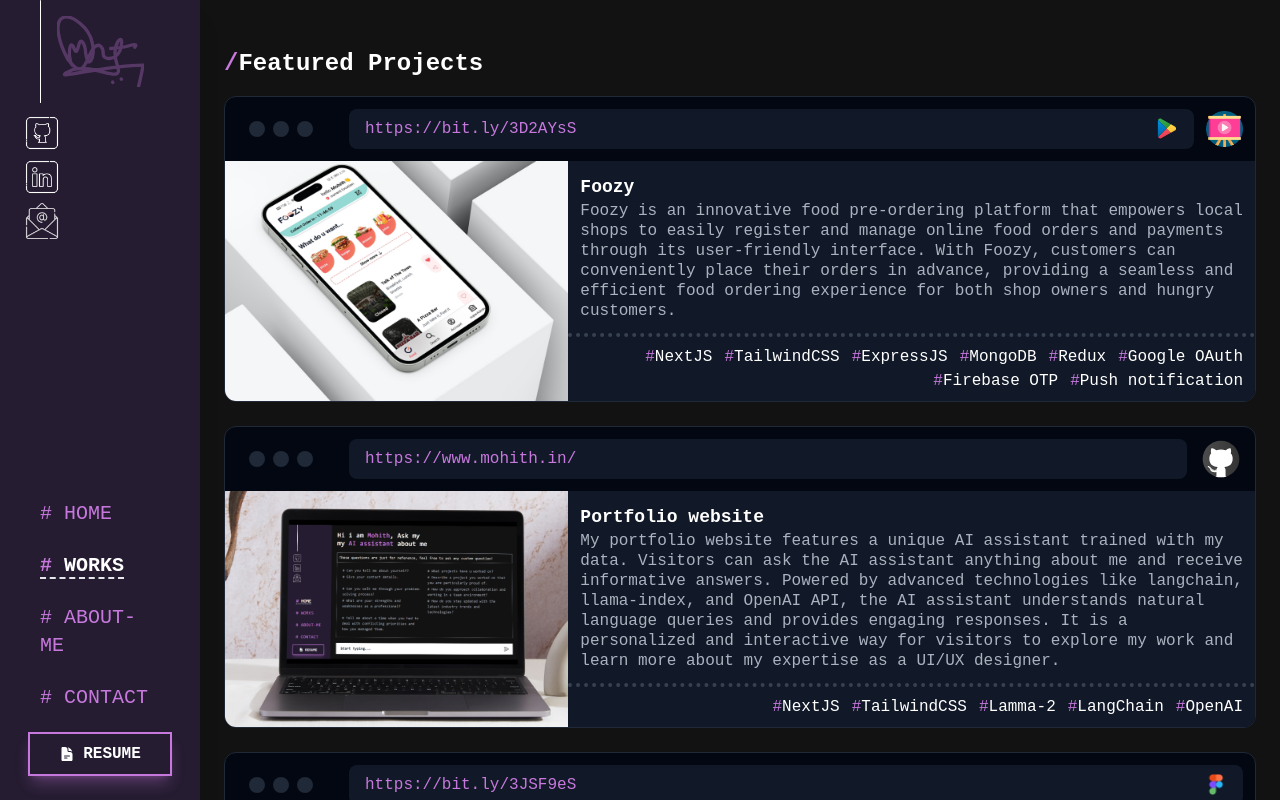
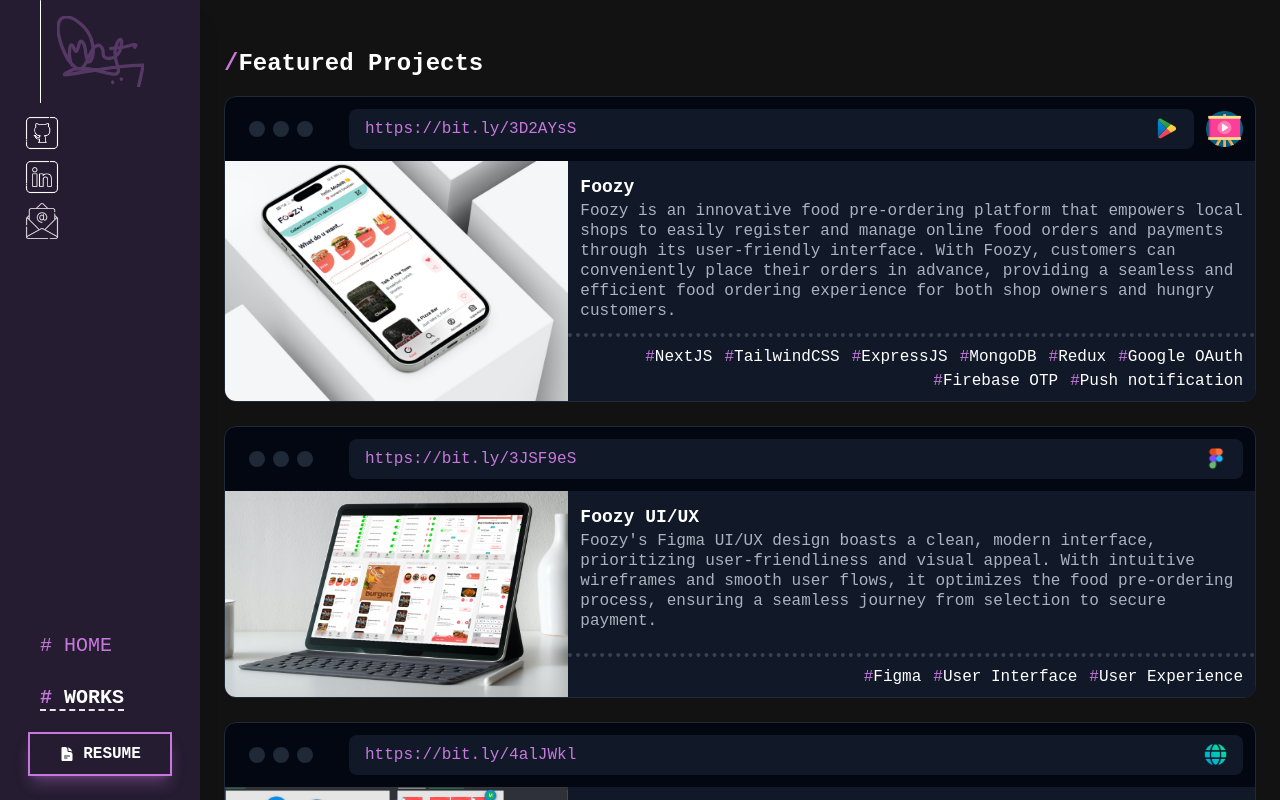
Before and after one commit to Mohith-Kumar28/my_portfolio, a Next.js app: page /works in a window 1280 px wide. Built offline with nearby package versions, Linux system fonts and the light colour scheme.

Commit message:
commented ai chatbot and did few design rewamps

```diff
--- a/components/layout/SideBar.jsx
+++ b/components/layout/SideBar.jsx
@@ -1,60 +1,63 @@
-import { Fragment, useEffect, useState } from 'react'
-import { Disclosure, Transition } from '@headlessui/react'
-import { XMarkIcon,DocumentTextIcon,ArrowLeftIcon, ArrowRightIcon,ChevronRightIcon,ChevronLeftIcon } from '@heroicons/react/24/solid'
-import Link from 'next/link'
-import { useRouter } from 'next/router'
-import Image from 'next/image'
-import SignPath from '../anim/SignPath'
+import { Fragment, useEffect, useState } from "react";
+import { Disclosure, Transition } from "@headlessui/react";
+import {
+  XMarkIcon,
+  DocumentTextIcon,
+  ArrowLeftIcon,
+  ArrowRightIcon,
+  ChevronRightIcon,
+  ChevronLeftIcon,
+} from "@heroicons/react/24/solid";
+import Link from "next/link";
+import { useRouter } from "next/router";
+import Image from "next/image";
+import SignPath from "../anim/SignPath";
 
 export default function SideBar() {
-  const [open, setOpen] = useState(false)
+  const [open, setOpen] = useState(false);
 
-  const router=useRouter()
+  const router = useRouter();
 
-  const menuItems=[
+  const menuItems = [
     {
-        name:'HOME',
-        href:'/',
-        isActive:false
+      name: "HOME",
+      href: "/",
+      isActive: false,
     },
     {
-        name:'WORKS',
-        href:'/works',
-        isActive:false
+      name: "WORKS",
+      href: "/works",
+      isActive: false,
     },
-    {
-        name:'ABOUT-ME',
-        href:'/about',
-        isActive:false
-    },
-    {
-        name:'CONTACT',
-        href:'/about#contact',
-        isActive:false
-    },
-  ]
-  const [menu, setMenu] = useState(menuItems)
+    // {
+    //   name: "AI-BOT",
+    //   href: "/chatWithMyAi",
+    //   isActive: false,
+    // },
+    // {
+    //   name: "CONTACT",
+    //   href: "/about#contact",
+    //   isActive: false,
+    // },
+  ];
+  const [menu, setMenu] = useState(menuItems);
 
   useEffect(() => {
-    const newMenu=   menu.map((m)=>{
+    const newMenu = menu.map((m) => {
       // console.log(router.)
 
-      if(router.pathname==m.href){
-        m.isActive=true
-     return m
+      if (router.pathname == m.href) {
+        m.isActive = true;
+        return m;
       }
-      return m
-    }
-    )
-  setMenu(newMenu)
-
-  }, [router])
+      return m;
+    });
+    setMenu(newMenu);
+  }, [router]);
 
   return (
     // <Transition.Root show={open} as={Fragment}>
-      <div >
-
-
+    <div>
       <div className="pointer-events-none h-screen   flex ">
         {/* <Transition.Child
                 as={Fragment}
@@ -65,59 +68,113 @@ export default function SideBar() {
                 leaveFrom="translate-y-0"
                 leaveTo="translate-y-full"
               > */}
-                <div className={`pointer-events-auto   h-full   ${open?'w-48 absolute z-50':'w-16 '} md:relative md:w-[200px] `}>
-
-
+        <div
+          className={`pointer-events-auto   h-full   ${
+            open ? "w-48 absolute z-50" : "w-16 "
+          } md:relative md:w-[200px] `}
+        >
           <div className="flex  h-full flex-col  bg-pri-purple-dark py-6 pt-0 px-4 shadow-xl ">
-                    <div className='justify-between flex-grow flex flex-col'>
+            <div className="justify-between flex-grow flex flex-col">
               <div className="px-4 sm:px-6 flex flex-col h-32">
                 <div className="flex h-full">
-                  <div className='w-[2px]  rounded-full  flex bg-white'></div>
-                  <div className='hidden opacity-30 md:block pl-4 pr-4 py-4  '>
-                  <SignPath strokeWidth={20}/>
+                  <div className="w-[2px]  rounded-full  flex bg-white"></div>
+                  <div className="hidden opacity-30 md:block pl-4 pr-4 py-4  ">
+                    <SignPath strokeWidth={20} />
                   </div>
                 </div>
-                  <div className='w-9 flex flex-col gap-2 -ml-4 mt-3'>
-                  <Link target='_blank' className='hover:bg-pri-purple rounded-lg   my-auto ml-auto' href={'https://bit.ly/3Ylzsw7'}>
-    <Image  alt='icon' width={1000} height={1000} src={'/assets/icons/outline/github.png'}/>
+                <div className="w-9 flex flex-col gap-2 -ml-4 mt-3">
+                  <Link
+                    target="_blank"
+                    className="hover:bg-pri-purple rounded-lg   my-auto ml-auto"
+                    href={"https://bit.ly/3Ylzsw7"}
+                  >
+                    <Image
+                      alt="icon"
+                      width={1000}
+                      height={1000}
+                      src={"/assets/icons/outline/github.png"}
+                    />
                   </Link>
-                  <Link target='_blank' className='hover:bg-pri-purple rounded-lg my-auto ml-auto' href={'https://bit.ly/3Yj6jBy'}>
-    <Image  alt='icon' width={1000} height={1000} src={'/assets/icons/outline/linkedin.png'}/>
+                  <Link
+                    target="_blank"
+                    className="hover:bg-pri-purple rounded-lg my-auto ml-auto"
+                    href={"https://bit.ly/3Yj6jBy"}
+                  >
+                    <Image
+                      alt="icon"
+                      width={1000}
+                      height={1000}
+                      src={"/assets/icons/outline/linkedin.png"}
+                    />
                   </Link>
-                  <Link target='_blank' className='hover:bg-pri-purple rounded-lg my-auto ml-auto ' href={'mailto:mohithkumar808@gmail.com'}>
-    <Image className='opacity-80'  alt='icon' width={1000} height={1000} src={'/assets/icons/outline/email.png'}/>
+                  <Link
+                    target="_blank"
+                    className="hover:bg-pri-purple rounded-lg my-auto ml-auto "
+                    href={"mailto:mohithkumar808@gmail.com"}
+                  >
+                    <Image
+                      className="opacity-80"
+                      alt="icon"
+                      width={1000}
+                      height={1000}
+                      src={"/assets/icons/outline/email.png"}
+                    />
                   </Link>
 
-
-    <div onClick={()=>setOpen(!open)} className='md:hidden justify-center mt-6 flex cursor-pointer relative'>
-  {open?(
+                  <div
+                    onClick={() => setOpen(!open)}
+                    className="md:hidden justify-center mt-6 flex cursor-pointer relative"
+                  >
+                    {open ? (
                       //  <ChevronLeftIcon  className='w-12  rounded-full bg-white text-pri-black p-1'/>
-    <button className='h-11 w-11  aspect-square rounded-full text-4xl bg-white text-pri-black font-extrabold '><span className='absolute top-0 left-2'> &lt;</span></button>
-  ):(
+                      <button className="h-11 w-11  aspect-square rounded-full text-4xl bg-white text-pri-black font-extrabold ">
+                        <span className="absolute top-0 left-2"> &lt;</span>
+                      </button>
+                    ) : (
                       // <ArrowRightIcon className='w-12 rounded-full bg-white text-pri-black p-1'/>
-  <button className='h-11 w-11  aspect-square rounded-full text-4xl bg-white text-pri-black font-extrabold '><span className='absolute top-0 left-2'> &gt;</span></button>
+                      <button className="h-11 w-11  aspect-square rounded-full text-4xl bg-white text-pri-black font-extrabold ">
+                        <span className="absolute top-0 left-2"> &gt;</span>
+                      </button>
                     )}
                   </div>
                 </div>
               </div>
-                   <div className={`${open?'':'hidden'} md:flex text-xl mt-6 flex flex-col gap-y-6 px-4 sm:px-6`}>
-
-                        {menu.map((i)=>(
+              <div
+                className={`${
+                  open ? "" : "hidden"
+                } md:flex text-xl mt-6 flex flex-col gap-y-6 px-4 sm:px-6`}
+              >
+                {menu.map((i) => (
                   <Link key={i.name} href={i.href}>
-                            <div  className={` text-pri-purple cursor-pointer hover:text-white ${i.isActive?'text-white border-b-2 inline border-dashed font-bold':''}`}><span className='text-pri-purple'># </span>{i.name}</div>
-                            </Link>   ))}
+                    <div
+                      className={` text-pri-purple cursor-pointer hover:text-white ${
+                        i.isActive
+                          ? "text-white border-b-2 inline border-dashed font-bold"
+                          : ""
+                      }`}
+                    >
+                      <span className="text-pri-purple"># </span>
+                      {i.name}
+                    </div>
+                  </Link>
+                ))}
               </div>
             </div>
-                   <Link target='_blank' href={'/assets/resume.pdf'} className={`${open?'w-full':'hidden'} md:block md:w-full `}>                  <div className='border-pri-purple text-center  border-2 mx-3 mt-5 py-2 hover:bg-white hover:text-pri-purple font-bold flex justify-center gap-2 text-pri-white shadow-lg shadow-pri-purple/30' ><DocumentTextIcon className='w-4'/> RESUME</div>
+            <Link
+              target="_blank"
+              href={"/assets/resume.pdf"}
+              className={`${open ? "w-full" : "hidden"} md:block md:w-full `}
+            >
+              {" "}
+              <div className="border-pri-purple text-center  border-2 mx-3 mt-5 py-2 hover:bg-white hover:text-pri-purple font-bold flex justify-center gap-2 text-pri-white shadow-lg shadow-pri-purple/30">
+                <DocumentTextIcon className="w-4" /> RESUME
+              </div>
             </Link>
-
-
           </div>
         </div>
         {/* </Transition.Child> */}
       </div>
-
     </div>
     // </Transition.Root>
-  )
+  );
 }
--- a/components/works/Works.jsx
+++ b/components/works/Works.jsx
@@ -1,173 +1,219 @@
-import React from 'react'
-import FeaturedCard from './FeaturedCard'
-import MiniProjectCard from './MiniProjectCard'
+import React from "react";
+import FeaturedCard from "./FeaturedCard";
+import MiniProjectCard from "./MiniProjectCard";
 
 const Works = () => {
-    const projects=[
+  const projects = [
     {
-            img:'/assets/works/1.png',
-            name:'Foozy',
-            description:'Foozy is an innovative food pre-ordering platform that empowers local shops to easily register and manage online food orders and payments through its user-friendly interface. With Foozy, customers can conveniently place their orders in advance, providing a seamless and efficient food ordering experience for both shop owners and hungry customers.',
-            live_link:'https://bit.ly/3D2AYsS',
-            github_link:'',
-            presentation_link:'https://bit.ly/3NLoNWo',
-            skills:['NextJS','TailwindCSS','ExpressJS','MongoDB',"Redux","Google OAuth","Firebase OTP","Push notification"],
-            live_icon:'/assets/icons/playStoreIcon.svg'
+      img: "/assets/works/1.png",
+      name: "Foozy",
+      description:
+        "Foozy is an innovative food pre-ordering platform that empowers local shops to easily register and manage online food orders and payments through its user-friendly interface. With Foozy, customers can conveniently place their orders in advance, providing a seamless and efficient food ordering experience for both shop owners and hungry customers.",
+      live_link: "https://bit.ly/3D2AYsS",
+      github_link: "",
+      presentation_link: "https://bit.ly/3NLoNWo",
+      skills: [
+        "NextJS",
+        "TailwindCSS",
+        "ExpressJS",
+        "MongoDB",
+        "Redux",
+        "Google OAuth",
+        "Firebase OTP",
+        "Push notification",
+      ],
+      live_icon: "/assets/icons/playStoreIcon.svg",
     },
     {
-            img:'/assets/works/3.png',
-            name:'Portfolio website',
-            description:"My portfolio website features a unique AI assistant trained with my data. Visitors can ask the AI assistant anything about me and receive informative answers. Powered by advanced technologies like langchain, llama-index, and OpenAI API, the AI assistant understands natural language queries and provides engaging responses. It is a personalized and interactive way for visitors to explore my work and learn more about my expertise as a UI/UX designer.",
-            live_link:'https://www.mohith.in/',
-            github_link:'https://github.com/Mohith-Kumar28/my_portfolio',
-            skills:["NextJS","TailwindCSS","Lamma-2","LangChain","OpenAI"],
-            live_icon:''
+      img: "/assets/works/2.png",
+      name: "Foozy UI/UX",
+      description:
+        "Foozy's Figma UI/UX design boasts a clean, modern interface, prioritizing user-friendliness and visual appeal. With intuitive wireframes and smooth user flows, it optimizes the food pre-ordering process, ensuring a seamless journey from selection to secure payment.",
+      live_link: "https://bit.ly/3JSF9eS",
+      github_link: "",
+      skills: ["Figma", "User Interface", "User Experience"],
+      live_icon: "/assets/icons/figmaIcon.png",
     },
     {
-            img:'/assets/works/2.png',
-            name:'Foozy UI/UX',
-            description:"Foozy's Figma UI/UX design boasts a clean, modern interface, prioritizing user-friendliness and visual appeal. With intuitive wireframes and smooth user flows, it optimizes the food pre-ordering process, ensuring a seamless journey from selection to secure payment.",
-            live_link:'https://bit.ly/3JSF9eS',
-            github_link:'',
-            skills:['Figma','User Interface','User Experience'],
-            live_icon:'/assets/icons/figmaIcon.png'
+      img: "/assets/works/5.png",
+      name: "Arena UI/UX",
+      description:
+        "This freelance project was developed using Figma to create a minimum viable product mobile design for a cricket betting application. The client's requirements emphasized a clean user interface (UI) with high interactivity.",
+      live_link: "https://bit.ly/4alJWkl",
+      github_link: "",
+      skills: ["Figma", "User Interface", "User Experience"],
+      live_icon: "/assets/icons/webIcon.png",
+    },
+    // {
+    //   img: "/assets/works/3.png",
+    //   name: "Portfolio website",
+    //   description:
+    //     "My portfolio website features a unique AI assistant trained with my data. Visitors can ask the AI assistant anything about me and receive informative answers. Powered by advanced technologies like langchain, llama-index, and OpenAI API, the AI assistant understands natural language queries and provides engaging responses. It is a personalized and interactive way for visitors to explore my work and learn more about my expertise as a UI/UX designer.",
+    //   live_link: "https://www.mohith.in/",
+    //   github_link: "https://github.com/Mohith-Kumar28/my_portfolio",
+    //   skills: ["NextJS", "TailwindCSS", "Lamma-2", "LangChain", "OpenAI"],
+    //   live_icon: "",
+    // },
+    {
+      img: "/assets/works/6.png",
+      name: "United 270 company landing page",
+      description:
+        "Despite encountering significant challenges, including a demanding and unreasonable client, I successfully completed this project according to their exact specifications. Regrettably, the resulting website suffered from poor design and slow loading times, reflecting the client's misguided direction. However, this experience served as a valuable lesson in patience, adaptability, and professionalism in navigating difficult client interactions.",
+      live_link: "https://bit.ly/3TsYwiB",
+      github_link: "https://github.com/Mohith-Kumar28/united270",
+      skills: ["Controlling frustration 🥲", "NextJS", "TailwindCSS", "GSAP"],
+      live_icon: "",
+    },
+    {
+      img: "/assets/works/4.png",
+      name: "WhatTo website",
+      description:
+        "My debut web project built with Django and authentication. It offers users a platform to explore top recommended YouTube videos and share personal favorites. While not production-ready, it marks my initial leap into web development, boosting my confidence and igniting my passion for learning new technologies.",
+      live_link: "https://bit.ly/3q8fojV",
+      github_link: "https://github.com/Mohith-Kumar28/whatto",
+      skills: ["Django", "Web Development", "Python"],
+      live_icon: "/assets/icons/webIcon.png",
+    },
+  ];
+  const miniProjects = [
+    {
+      img: "",
+      name: "ST.Augustine hospital landing page",
+      description: "",
+      live_link: "https://bit.ly/3IPaCgX",
+      github_link:
+        "https://github.com/Mohith-Kumar28/saint_augustine_hospital_website",
+      skills: ["NextJS", "TailwindCSS"],
+      live_icon: "",
     },
 
     {
-            img:'/assets/works/4.png',
-            name:'WhatTo website',
-            description:"My debut real-world website developed during my web development journey. Never feel bored again as you explore an array of top recommended videos or share your personal favorites on YouTube. With Django and authentication, this project marks my first step into the world of web development, and I'm excited to continue honing my skills.",
-            live_link:'https://bit.ly/3q8fojV',
-            github_link:'https://github.com/Mohith-Kumar28/whatto',
-            skills:['Django','Web Development','Python'],
-            live_icon:'/assets/icons/webIcon.png'
-        },
-
-    ]
-    const miniProjects=[
-
-        {
-            img:'',
-            name:'Portfolio UI/UX',
-            description:'',
-            live_link:'https://bit.ly/3OF24Nz',
-            github_link:'',
-            skills:['Figma','User Interface','User Experience'],
-            live_icon:''
+      img: "",
+      name: "Portfolio Website",
+      description: "",
+      live_link: "https://www.mohith.in/",
+      github_link: "https://github.com/Mohith-Kumar28/my_portfolio",
+      skills: ["NextJS", "TailwindCSS", "Lamma-2", "LangChain", "OpenAI API"],
+      live_icon: "",
     },
     {
-            img:'',
-            name:'Globe Quest',
-            description:'',
-            live_link:'https://bit.ly/43U9DEz',
-            github_link:'https://github.com/Mohith-Kumar28/mapup_assignment',
-            skills:["NextJS","TailwindCSS","Google Maps","Redux"],
-            live_icon:''
+      img: "",
+      name: "Portfolio UI/UX",
+      description: "",
+      live_link: "https://bit.ly/3OF24Nz",
+      github_link: "",
+      skills: ["Figma", "User Interface", "User Experience"],
+      live_icon: "",
     },
     {
-            img:'',
-            name:'Oakley',
-            description:'',
-            live_link:'https://bit.ly/3XK4ld7',
-            github_link:'https://github.com/Mohith-Kumar28/Realestate-project',
-            skills:["NextJS","TailwindCSS"],
-            live_icon:''
+      img: "",
+      name: "Globe Quest",
+      description: "",
+      live_link: "https://bit.ly/43U9DEz",
+      github_link: "https://github.com/Mohith-Kumar28/mapup_assignment",
+      skills: ["NextJS", "TailwindCSS", "Google Maps", "Redux"],
+      live_icon: "",
     },
     {
-            img:'',
-            name:'SpaceXplorer',
-            description:'',
-            live_link:'https://bit.ly/3Ohdvuv',
-            github_link:'https://github.com/Mohith-Kumar28/spacex_visualization',
-            skills:["NextJS","Redux"],
-            live_icon:''
+      img: "",
+      name: "Oakley",
+      description: "",
+      live_link: "https://bit.ly/3XK4ld7",
+      github_link: "https://github.com/Mohith-Kumar28/Realestate-project",
+      skills: ["NextJS", "TailwindCSS"],
+      live_icon: "",
     },
     {
-            img:'',
-            name:'TouchSky',
-            description:'',
-            live_link:'https://bit.ly/43eZIZS',
-            github_link:'https://github.com/Mohith-Kumar28/jobs_website',
-            skills:["NextJS","TailwindCSS"],
-            live_icon:''
+      img: "",
+      name: "SpaceXplorer",
+      description: "",
+      live_link: "https://bit.ly/3Ohdvuv",
+      github_link: "https://github.com/Mohith-Kumar28/spacex_visualization",
+      skills: ["NextJS", "Redux"],
+      live_icon: "",
     },
     {
-            img:'',
-            name:'Boujee',
-            description:'',
-            live_link:'https://bit.ly/3ri9zAT',
-            github_link:'https://github.com/Mohith-Kumar28/data_website',
-            skills:["NextJS","TailwindCSS"],
-            live_icon:''
+      img: "",
+      name: "TouchSky",
+      description: "",
+      live_link: "https://bit.ly/43eZIZS",
+      github_link: "https://github.com/Mohith-Kumar28/jobs_website",
+      skills: ["NextJS", "TailwindCSS"],
+      live_icon: "",
     },
     {
-            img:'',
-            name:'Mystic Beauty',
-            description:'',
-            live_link:'https://bit.ly/3QgYI4H',
-            github_link:'https://github.com/Mohith-Kumar28/cosmetics_website',
-            skills:["NextJS","TailwindCSS"],
-            live_icon:''
+      img: "",
+      name: "Boujee",
+      description: "",
+      live_link: "https://bit.ly/3ri9zAT",
+      github_link: "https://github.com/Mohith-Kumar28/data_website",
+      skills: ["NextJS", "TailwindCSS"],
+      live_icon: "",
     },
     {
-            img:'',
-            name:'Menu Design',
-            description:'',
-            live_link:'https://bit.ly/43iOLXh',
-            github_link:'',
-            skills:["Canva"],
-            live_icon:''
+      img: "",
+      name: "Mystic Beauty",
+      description: "",
+      live_link: "https://bit.ly/3QgYI4H",
+      github_link: "https://github.com/Mohith-Kumar28/cosmetics_website",
+      skills: ["NextJS", "TailwindCSS"],
+      live_icon: "",
     },
     {
-            img:'',
-            name:'UI/UX contribution',
-            description:'',
-            live_link:'https://bit.ly/46GZlKA',
-            github_link:'',
-            skills:["Figma"],
-            live_icon:''
+      img: "",
+      name: "Menu Design",
+      description: "",
+      live_link: "https://bit.ly/43iOLXh",
+      github_link: "",
+      skills: ["Canva"],
+      live_icon: "",
     },
     {
-            img:'',
-            name:'Trained AI Gpt API',
-            description:'',
-            live_link:'',
-            github_link:'https://bit.ly/43Rh2V0',
-            skills:["Python","Fast API","Lamma-2","OpenAI"],
-            live_icon:''
+      img: "",
+      name: "UI/UX contribution",
+      description: "",
+      live_link: "https://bit.ly/46GZlKA",
+      github_link: "",
+      skills: ["Figma"],
+      live_icon: "",
     },
-
-
-
-    ]
+    {
+      img: "",
+      name: "Trained AI Gpt API",
+      description: "",
+      live_link: "",
+      github_link: "https://bit.ly/43Rh2V0",
+      skills: ["Python", "Fast API", "Lamma-2", "OpenAI"],
+      live_icon: "",
+    },
+  ];
   return (
-    <div className='h-screen overflow-y-auto p-6 flex flex-col text-pri-white  bg-pri-black '>
-
-      <div className='my-6'> <h2 className='font-bold text-2xl'>
-<span className='text-pri-purple'> /</span>Featured Projects
+    <div className="h-screen overflow-y-auto p-6 flex flex-col text-pri-white  bg-pri-black ">
+      <div className="my-6">
+        {" "}
+        <h2 className="font-bold text-2xl">
+          <span className="text-pri-purple"> /</span>Featured Projects
         </h2>
-
-<div className=' flex flex-col  relative gap-6 mt-4'>
-    {projects.map((project)=>(
-    <FeaturedCard key={project.name} project={project}/>
+        <div className=" flex flex-col  relative gap-6 mt-4">
+          {projects.map((project) => (
+            <FeaturedCard key={project.name} project={project} />
           ))}
-
         </div>
       </div>
 
-
-      <div className='my-20 '> <h2 className='font-bold text-2xl'>
-<span className='text-pri-purple'> /</span>Mini Projects
+      <div className="my-20 ">
+        {" "}
+        <h2 className="font-bold text-2xl">
+          <span className="text-pri-purple"> /</span>Mini Projects
         </h2>
-<div className='flex flex-wrap w-full gap-6 mt-4'>
-    {miniProjects.map((project)=>(
-    <MiniProjectCard key={project.name} project={project}/>
+        <div className="flex flex-wrap w-full gap-6 mt-4">
+          {miniProjects.map((project) => (
+            <MiniProjectCard key={project.name} project={project} />
           ))}
-
         </div>
       </div>
     </div>
-  )
-}
+  );
+};
 
-export default Works
+export default Works;
--- a/pages/about.jsx
+++ /dev/null
@@ -1,15 +0,0 @@
-import About from '@/components/about/About'
-import Structure from '@/components/layout/Structure'
-import React from 'react'
-
-const about = () => {
-  return (
-    <div>
-        <Structure>
-        <About/>
-        </Structure>
-    </div>
-  )
-}
-
-export default about
```
Also changed, not shown: components/about/Intro.jsx (+35 -19 lines), pages/chatWithMyAi.jsx (added, +17 -0 lines), pages/index.js (+12 -19 lines), public/assets/works/5.png (added), 1 other file (tests, documents, lock files or other folders). Lines whose indentation alone changed are shown as unchanged.
